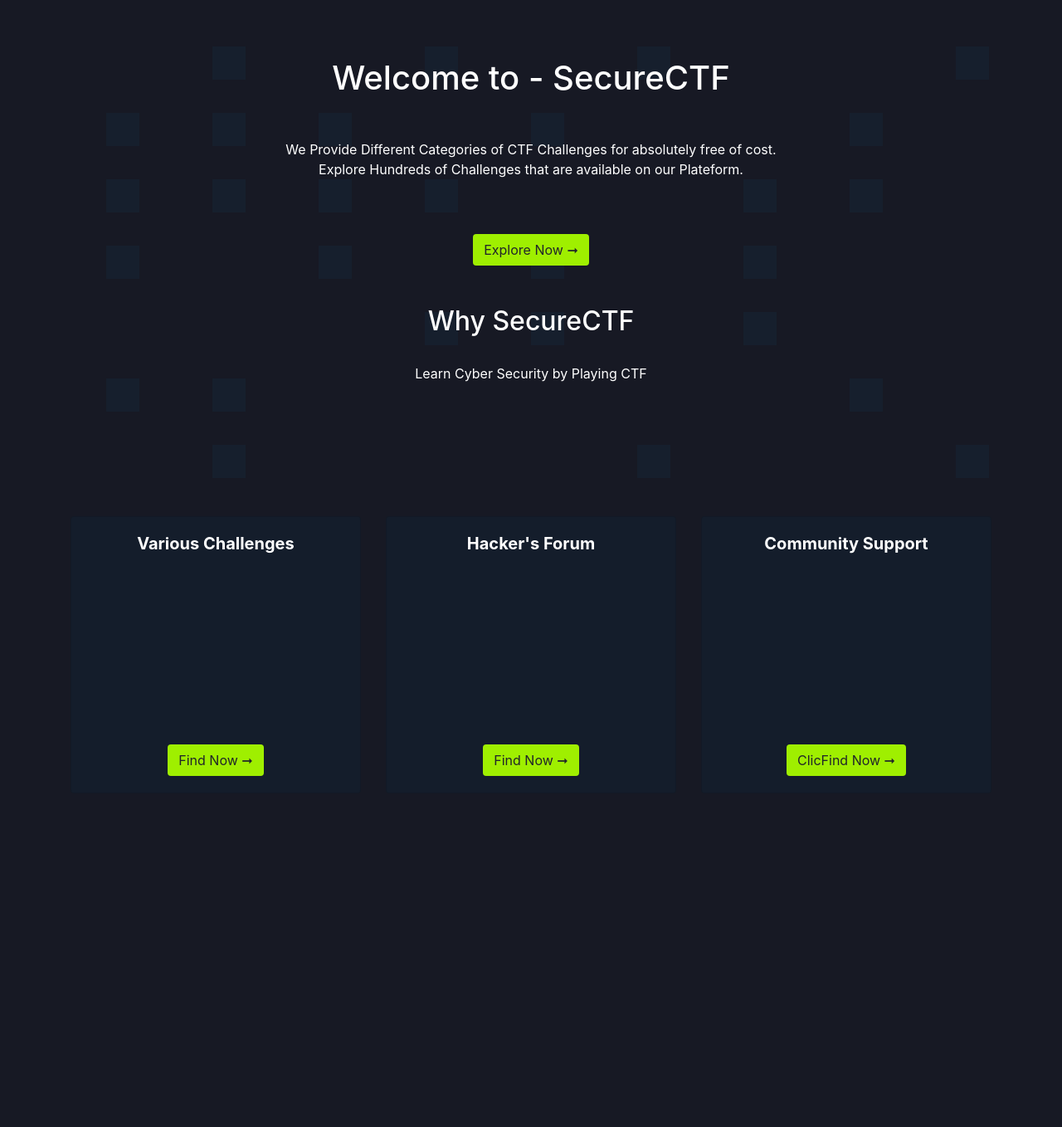
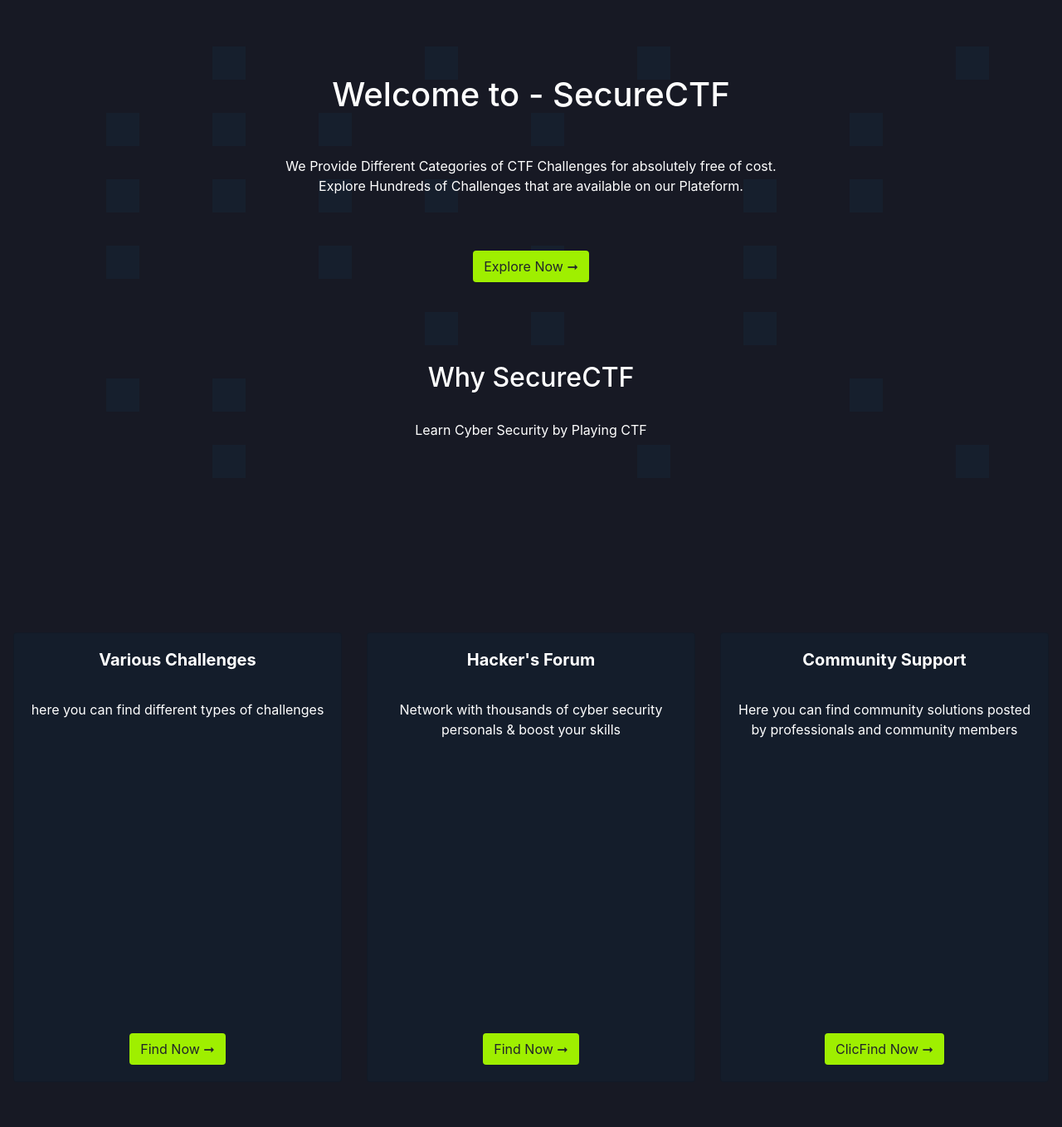
Before and after one commit to Avichiii/SecureCTF, a Flask app: page / in a window 1280 px wide. Shown: the part 104-1462 px from the top of the page at 83% size. Before the commit the page ends 1039 px from the top, so only its background shows below. Run offline with Flask 3, Linux system fonts and the light colour scheme.

Commit message:
changes to style.css and home.html

```diff
--- a/securectf/static/style.css
+++ b/securectf/static/style.css
@@ -12,15 +12,16 @@ body {
 }
 
 .home-banner {
-    margin-top: 70px;
+    margin-top: 90px;
 }
 .home-banner-paragraph {
     margin-top: 50px;
 }
-.home-banner-button {
+.home-banner-buttons {
     margin-top: 50px;
     background-color: #9fef00;
 }
 .home-boxes {
     background-color: #141d2b;
+
 }
--- a/securectf/templates/home.html
+++ b/securectf/templates/home.html
@@ -22,9 +22,9 @@
             Explore Hundreds of Challenges that are available on our Plateform.
         </p>
 
-        <a class="btn home-banner-button btn-outline" href="{{ url_for('login') }}">Explore Now ➞</a>
+        <a class="btn home-banner-buttons btn-outline" href="{{ url_for('login') }}">Explore Now ➞</a>
 
-        {% for br in range(3) %}
+        {% for br in range(5) %}
             <br>
         {% endfor %}
 
@@ -32,20 +32,25 @@
         <br>
         <p>Learn Cyber Security by Playing CTF</p>
 
-        {% for br in range(6) %}
+        {% for br in range(9) %}
             <br>
         {% endfor %}
 
+    </div>
+
+    <div class="mr-3 ml-3">
         <!-- boxes -->
         <div class="row">
-            <div class="col-md-4">
+            <div class="col-md-4 mb-4">
                 <div style="margin-bottom: 30px" class="card text-center home-boxes card-wrapper">
                     <div class="card-body">
                         <h5 class="card-title"><strong>Various Challenges</strong></h5>
-                        {% for br in range(7) %}
+                        <br>
+                        <p>here you can find different types of challenges</p>
+                        {% for br in range(13) %}
                         <br>
                         {% endfor %}
-                            <a class="btn home-banner-button btn-outline" href="{{ url_for('ctf') }}">Find Now ➞</a>
+                            <a class="btn home-banner-buttons btn-outline" href="{{ url_for('ctf') }}">Find Now ➞</a>
                     </div>
                 </div>
             </div>
@@ -53,10 +58,12 @@
                 <div style="margin-bottom: 30px" class="card text-center home-boxes card-wrapper">
                     <div class="card-body">
                         <h5 class="card-title"><strong>Hacker's Forum</strong></h5>
-                        {% for br in range(7) %}
+                        <br>
+                        <p>Network with thousands of cyber security personals & boost your skills</p>
+                        {% for br in range(12) %}
                         <br>
                         {% endfor %}
-                            <a class="btn home-banner-button btn-outline" href="{{ url_for('forum') }}">Find Now ➞</a>
+                            <a class="btn home-banner-buttons btn-outline" href="{{ url_for('forum') }}">Find Now ➞</a>
                     </div>
                 </div>
             </div>
@@ -64,16 +71,17 @@
                 <div style="margin-bottom: 30px" class="card text-center home-boxes card-wrapper">
                     <div class="card-body">
                         <h5 class="card-title"><strong>Community Support</strong></h5>
-                        {% for br in range(7) %}
+                        <br>
+                        <p>Here you can find community solutions posted by professionals and community members</p>
+                        {% for br in range(12) %}
                         <br>
                         {% endfor %}
-                            <a class="btn home-banner-button btn-outline" href="{{ url_for('community') }}">ClicFind Now ➞</a>
+                            <a class="btn home-banner-buttons btn-outline" href="{{ url_for('community') }}">ClicFind Now ➞</a>
                     </div>
                 </div>
             </div>
         </div>
 
+    </div>
 
-
-    </div>
 {% endblock %}
```
